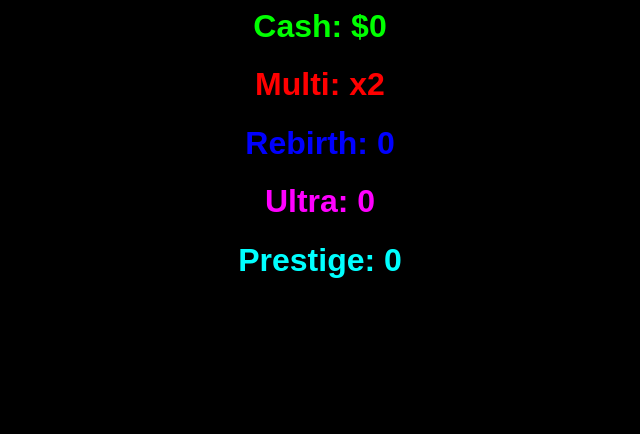
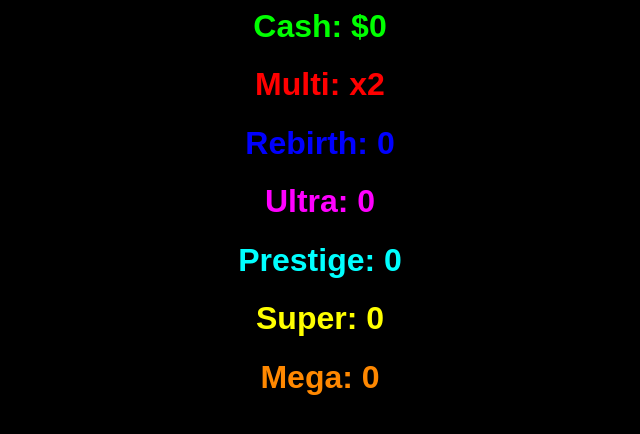
Before and after one commit to Zoelloisntgood/html-but-each-second-you-get-a-certain-amount-of-something, a plain HTML site: page index.html in a window 1280 px wide. Shown: the whole page, without its empty margins (320-960 px from the left). Drawn offline with Linux system fonts and the light colour scheme.

Commit message:
Update index.html

```diff
--- a/index.html
+++ b/index.html
@@ -16,6 +16,8 @@
             var rebirth = 0;
             var ultra = 0;
             var prestige = 0;
+            var supers = 0;
+            var mega = 0;
 
             function saveGame() {
                     var gameSave = {
@@ -23,7 +25,9 @@
                         multi: multi,
                         rebirth: rebirth,
                         ultra: ultra,
-                        prestige: prestige
+                        prestige: prestige,
+                        supers: supers,
+                        mega: mega
                     };
                     localStorage.setItem("gameSave", JSON.stringify(gameSave));
                 }
@@ -35,6 +39,8 @@
                     if (typeof savedGame.rebirth !== "undefined") rebirth = savedGame.rebirth;
                     if (typeof savedGame.ultra !== "undefined") ultra = savedGame.ultra;
                     if (typeof savedGame.prestige !== "undefined") prestige = savedGame.prestige;
+                    if (typeof savedGame.supers !== "undefined") supers = savedGame.supers;
+                    if (typeof savedGame.mega !== "undefined") mega = savedGame.mega;
                 }
 
                 window.onload = function() {
@@ -56,6 +62,14 @@
             setInterval(function() {
                 ultra += prestige;
                 document.getElementById("ultra").innerHTML = ultra;
+            },50);
+            setInterval(function() {
+                prestige += supers;
+                document.getElementById("prestige").innerHTML = prestige;
+            },50);
+            setInterval(function() {
+                supers += mega;
+                document.getElementById("supers").innerHTML = supers;
             },50);
             setInterval(function() {
                 if (cash >= 100) {
@@ -102,6 +116,40 @@
                 document.getElementById("prestige").innerHTML = prestige;
             },10);
             setInterval(function() {
+                if (prestige >= 250) {
+                    supers += 1;
+                    cash = 0;
+                    multi = 1;
+                    rebirth = 0;
+                    ultra = 0;
+                    prestige = 0;
+                }
+                document.getElementById("cash").innerHTML = cash;
+                document.getElementById("multi").innerHTML = multi;
+                document.getElementById("rebirth").innerHTML = rebirth;
+                document.getElementById("ultra").innerHTML = ultra;
+                document.getElementById("prestige").innerHTML = prestige;
+                document.getElementById("supers").innerHTML = supers;
+            },10);
+            setInterval(function() {
+                if (supers >= 300) {
+                    mega += 1;
+                    cash = 0;
+                    multi = 1;
+                    rebirth = 0;
+                    ultra = 0;
+                    prestige = 0;
+                    supers = 0;
+                }
+                document.getElementById("cash").innerHTML = cash;
+                document.getElementById("multi").innerHTML = multi;
+                document.getElementById("rebirth").innerHTML = rebirth;
+                document.getElementById("ultra").innerHTML = ultra;
+                document.getElementById("prestige").innerHTML = prestige;
+                document.getElementById("supers").innerHTML = supers;
+                document.getElementById("mega").innerHTML = mega;
+            },10);
+            setInterval(function() {
                 saveGame()
             },100);
         </script>
@@ -113,9 +161,8 @@
             <h1 style="color: #0000ff;">Rebirth: <span id="rebirth">0</span></h1>
             <h1 style="color: #ff00ff;">Ultra: <span id="ultra">0</span></h1>
             <h1 style="color: #00ffff;">Prestige: <span id="prestige">0</span></h1>
-
-
-
+            <h1 style="color: #ffff00;">Super: <span id="supers">0</span></h1>
+            <h1 style="color: #ff8800;">Mega: <span id="mega">0</span></h1>
         </div>
     </body>
 </html>
```
